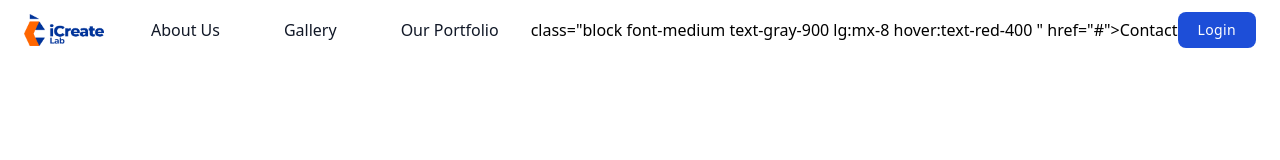
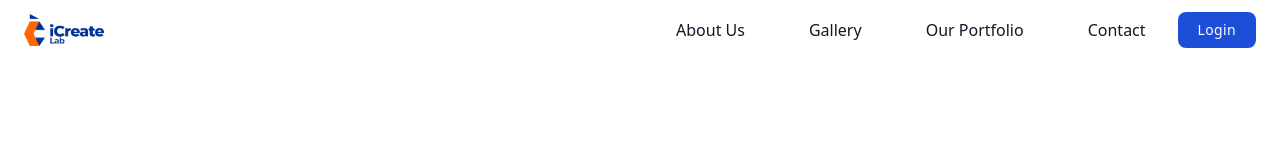
Before and after one commit to Jeyy08/iCreate-Labs, a plain HTML site: page iCreate Labs/index.html in a window 1280 px wide. Shown: the top 160 px of the page. Drawn offline with nearby package versions, Linux system fonts and the light colour scheme.

Commit message:
update index

```diff
--- a/iCreate Labs/index.html
+++ b/iCreate Labs/index.html
@@ -42,7 +42,7 @@
                         <a class="block font-medium text-gray-900 lg:mx-8 hover:text-red-400 " href="#">About Us</a>
                         <a class="block font-medium text-gray-900 lg:mx-8 hover:text-red-400 " href="gallery.html">Gallery</a>
                         <a class="block font-medium text-gray-900  lg:mx-8 hover:text-red-400 " href="#">Our Portfolio</a>
-                        <a> class="block font-medium text-gray-900 lg:mx-8 hover:text-red-400 " href="#">Contact</a>
+                        <a class="block font-medium text-gray-900 lg:mx-8 hover:text-red-400 " href="#">Contact</a>
 
                         <a href="sign_up page/login_page/login.html"><button class="flex items-center justify-center px-5 py-2 text-sm font-medium tracking-wide text-center text-white capitalize transition-colors duration-300 transform bg-blue-700 rounded-lg hover:bg-red-400 focus:outline-none focus:bg-gray-600">
                             Login
```
